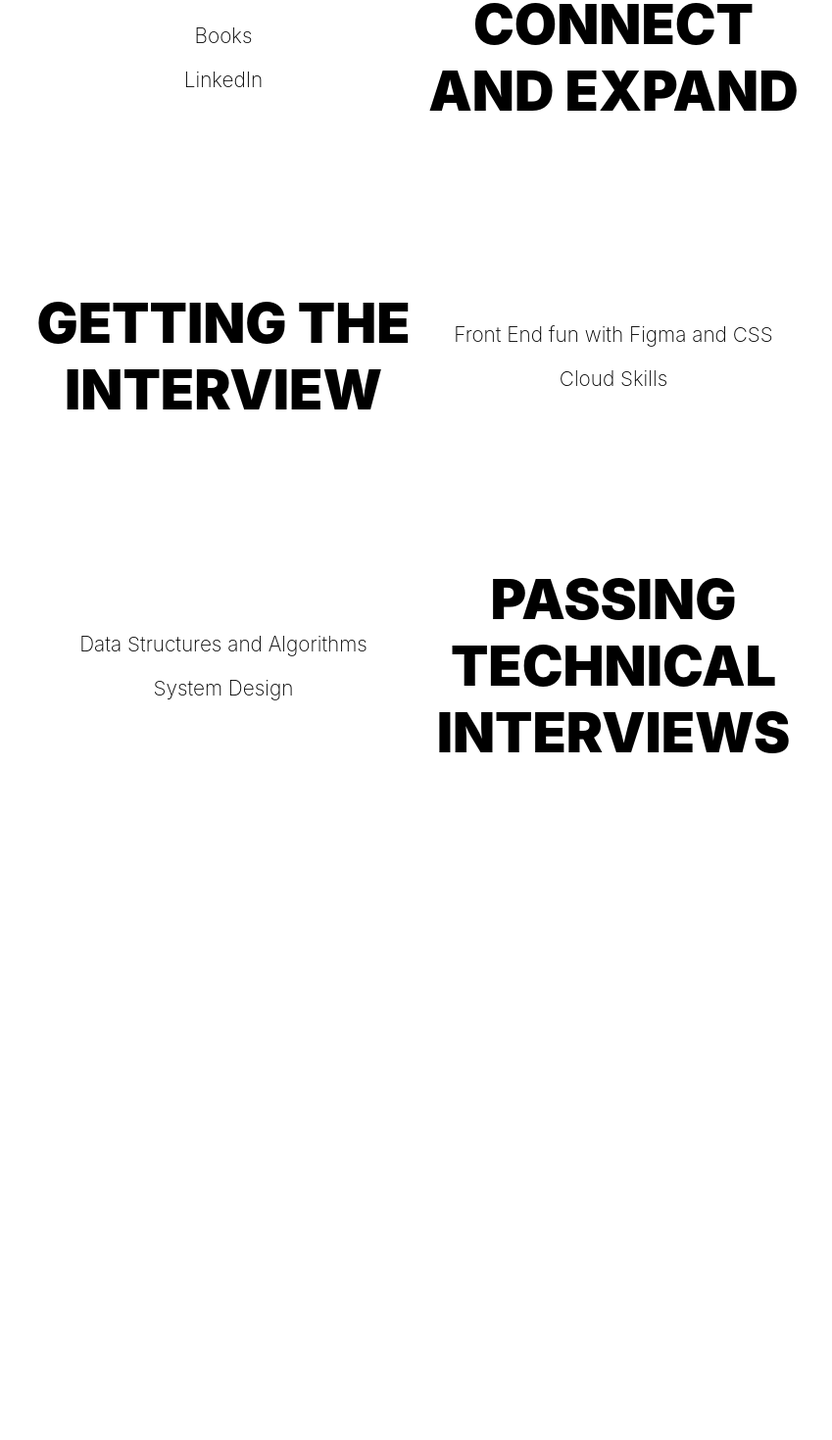
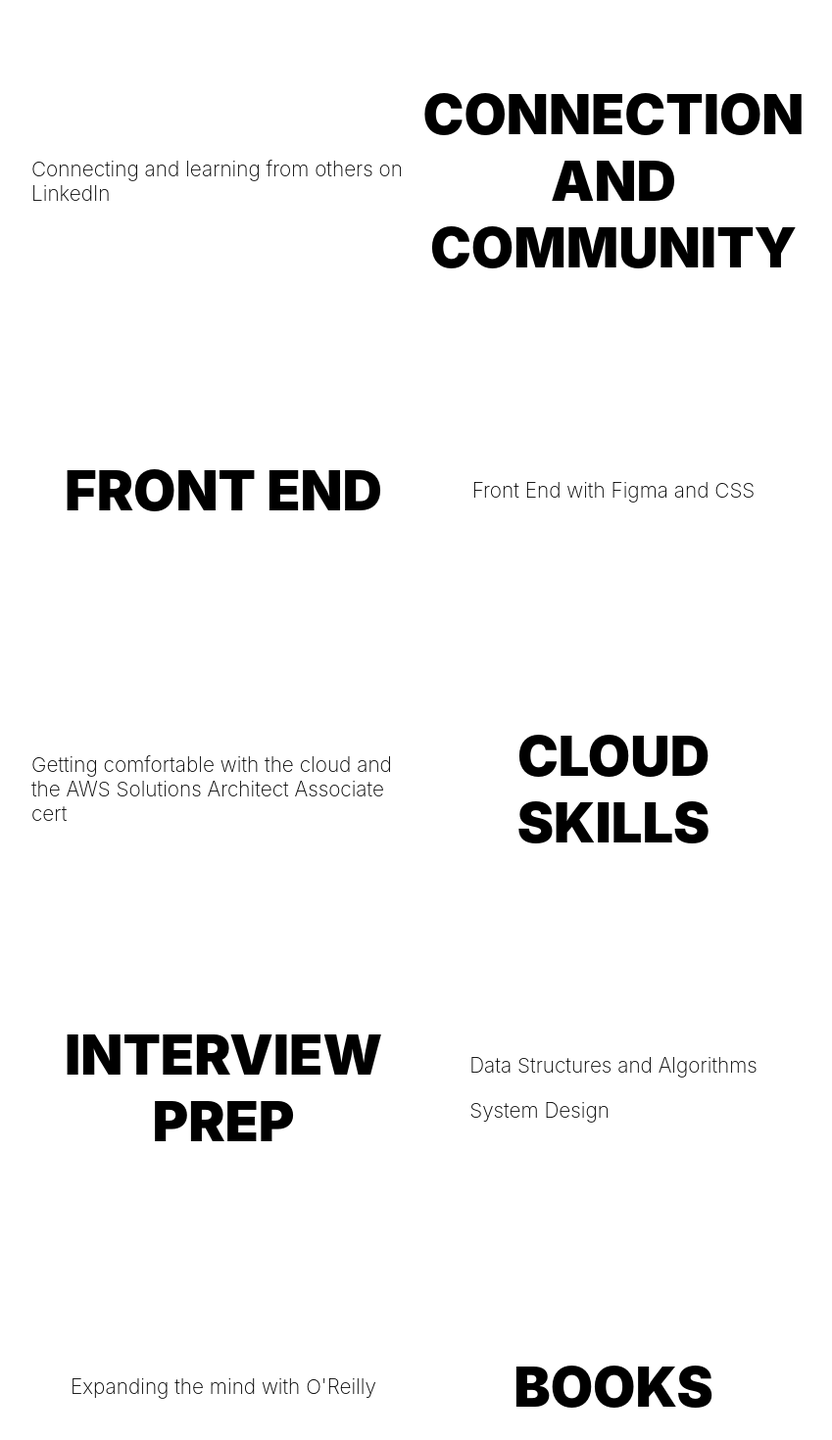
Before and after one commit to benassiPb/beginnersmindjavascript, a React (Create React App) app: page / in a window 1280 px wide. Shown: the part 600-2070 px from the top of the page at 98% size, without its empty margins (213-1062 px from the left). Before the commit the page ends 1471 px from the top, so only its background shows below. Built offline with nearby package versions, Linux system fonts and the light colour scheme; a web font is replaced by a local one.

Commit message:
wireframe writing pages

```diff
--- a/src/App.css
+++ b/src/App.css
@@ -49,14 +49,22 @@ a {
 }
 
 .title {
-  font-size: 22px;
+  font-size: 18px;
   padding-left: 10px;
+}
+
+.align-left {
+  text-align: left;
+}
+.align-right {
+  text-align: right;
 }
 
 .cursive {
   font-family: Arizonia;
-  font-size: 2rem;
+  font-size: 1.5rem;
   padding-left: 10px;
+  padding-right: 3px;
 }
 
 .nav-top-container {
@@ -214,6 +222,7 @@ a {
 }
 
 .grid-subtitle {
+  text-align: left;
 }
 
 .width-max-800 {
@@ -222,6 +231,10 @@ a {
 
 .width-min-500 {
   min-width: 500px;
+}
+
+.margin-top-50 {
+  margin-top: 50px;
 }
 
 .posts-container {
@@ -245,6 +258,19 @@ a {
   font-size: 1.3rem;
 }
 
+.single-post-page-container {
+  display: flex;
+  justify-content: center;
+}
+
+.single-post-container {
+  max-width: 500px;
+}
+
+.align-center {
+  text-align: center;
+}
+
 .reverse-wrap {
   flex-wrap: wrap-reverse;
 }
@@ -260,6 +286,9 @@ a {
 
 .postslist-title {
   line-height: 2rem;
+  font-size: 1.2rem;
+  font-weight: 300;
+  cursor: pointer;
 }
 /* test */
 
--- a/src/Posts.js
+++ b/src/Posts.js
@@ -46,12 +46,13 @@ function Posts() {
                 <AiOutlineAlignLeft fontSize="1.1em" />
               </span>
             ) : (
-              <span className={["padding-30"]}>
+              <span className="padding-30">
                 <AiOutlineAlignLeft color="gray" />
               </span>
             )}
           </div>
         </div>
+
 
         {postView === "list" ? <PostsList /> : null}
         {postView === "single" ? (
--- a/src/PostsGrid.js
+++ b/src/PostsGrid.js
@@ -5,7 +5,12 @@ function PostsGrid() {
   return (
     <div className="grid-page-container">
       <div></div>
+
       <div className="width-max-800 width-min-500">
+        <div>
+          <h2 className="margin-top-50">writing</h2>
+          <p>reflections on programming and more</p>
+        </div>
         <div className="posts-container">
           <div className="posts-title-container">
             <p className=" posts-title"> Healthy Habits</p>
@@ -27,7 +32,7 @@ function PostsGrid() {
           <div className="posts-content-container">
             <div className=" posts-list">
               {postData.map((post) =>
-                post.subject === "Connect and Expand" ? (
+                post.subject === "Connection and Community" ? (
                   <div key={post.id}>
                     <p className="grid-subtitle">{post.title}</p>
                   </div>
@@ -36,20 +41,20 @@ function PostsGrid() {
             </div>
           </div>
           <div className="posts-title-container">
-            <p className=" posts-title"> Connect and Expand</p>
+            <p className=" posts-title"> Connection and Community</p>
           </div>
         </div>
 
         <div className="posts-container">
           <div className="posts-title-container">
-            <p className=" posts-title">Getting the Interview</p>
+            <p className=" posts-title">Front End</p>
           </div>
           <div className="posts-content-container">
             <div className=" posts-list">
               {postData.map((post) =>
-                post.subject === "Getting the Interview" ? (
+                post.subject === "Front End" ? (
                   <div key={post.id}>
-                    <p className="grid-subtitle">{post.title}</p>
+                    <p className="grid-subtitle"> {post.title}</p>
                   </div>
                 ) : null
               )}
@@ -61,16 +66,49 @@ function PostsGrid() {
           <div className="posts-content-container">
             <p className="posts-list">
               {postData.map((post) =>
-                post.subject === "Passing Technical Interviews" ? (
+                post.subject === "Cloud" ? (
                   <div key={post.id}>
-                    <p className="grid-subtitle">{post.title}</p>
+                    <p className="grid-subtitle"> {post.title}</p>
                   </div>
                 ) : null
               )}
             </p>
           </div>
           <div className="posts-title-container">
-            <p className=" posts-title"> Passing Technical Interviews</p>
+            <p className=" posts-title"> Cloud Skills</p>
+          </div>
+        </div>
+        <div className="posts-container">
+          <div className="posts-title-container">
+            <p className=" posts-title">Interview Prep</p>
+          </div>
+          <div className="posts-content-container">
+            <div className=" posts-list">
+              {postData.map((post) =>
+                post.subject === "Interviews" ? (
+                  <div key={post.id}>
+                    <p className="grid-subtitle"> {post.title}</p>
+                  </div>
+                ) : null
+              )}
+            </div>
+          </div>
+        </div>
+
+        <div className="posts-container reverse-wrap">
+          <div className="posts-content-container">
+            <p className="posts-list">
+              {postData.map((post) =>
+                post.subject === "Books" ? (
+                  <div key={post.id}>
+                    <p className="grid-subtitle"> {post.title}</p>
+                  </div>
+                ) : null
+              )}
+            </p>
+          </div>
+          <div className="posts-title-container">
+            <p className=" posts-title"> Books</p>
           </div>
         </div>
         {/* <div className="grid-post-container">
--- a/src/PostsList.js
+++ b/src/PostsList.js
@@ -8,9 +8,9 @@ function PostsList() {
         {samplePostsData.map((post) => {
           return (
             <div key={post.id}>
-              <h4 className="postslist-title">
+              <h2 className="postslist-title">
                 {post.postNumber}. {post.title}
-              </h4>
+              </h2>
             </div>
           );
         })}
--- a/src/data/postData.js
+++ b/src/data/postData.js
@@ -4,64 +4,106 @@ let postsData = [
     postNumber: 1,
     subject: "Healthy Habits",
     title: "Patience, patterns, and long term purpose",
-    content:
+    content: [
       "sample post content sample post content sample post content sample post content sample post content sample post content",
+      "second paragraph post content sample post content sample post content sample post content sample post content sample post content",
+      "third paragraph post content sample post content sample post content sample post content sample post content sample post content",
+      "fourth paragraph post content sample post content sample post content sample post content sample post content sample post content",
+      "fifth paragraph post content sample post content sample post content sample post content sample post content sample post content",
+    ],
   },
   {
     id: 2,
     postNumber: 2,
     subject: "Healthy Habits",
     title: "Takeaways from a 500+ hour software engineering bootcamp",
-    content:
+    content: [
       "sample post content sample post content sample post content sample post content sample post content sample post content",
+      "second paragraph post content sample post content sample post content sample post content sample post content sample post content",
+      "third paragraph post content sample post content sample post content sample post content sample post content sample post content",
+      "fourth paragraph post content sample post content sample post content sample post content sample post content sample post content",
+      "fifth paragraph post content sample post content sample post content sample post content sample post content sample post content",
+    ],
   },
   {
     id: 3,
     postNumber: 3,
-    subject: "Getting the Interview",
-    title: "Front End fun with Figma and CSS",
-    content:
+    subject: "Books",
+    title: "Expanding the mind with O'Reilly",
+    content: [
       "sample post content sample post content sample post content sample post content sample post content sample post content",
+      "second paragraph post content sample post content sample post content sample post content sample post content sample post content",
+      "third paragraph post content sample post content sample post content sample post content sample post content sample post content",
+      "fourth paragraph post content sample post content sample post content sample post content sample post content sample post content",
+      "fifth paragraph post content sample post content sample post content sample post content sample post content sample post content",
+    ],
   },
   {
     id: 4,
     postNumber: 4,
-    subject: "Getting the Interview",
-    title: "Cloud Skills",
-    content:
+    subject: "Front End",
+    title: "Front End with Figma and CSS",
+    content: [
       "sample post content sample post content sample post content sample post content sample post content sample post content",
+      "second paragraph post content sample post content sample post content sample post content sample post content sample post content",
+      "third paragraph post content sample post content sample post content sample post content sample post content sample post content",
+      "fourth paragraph post content sample post content sample post content sample post content sample post content sample post content",
+      "fifth paragraph post content sample post content sample post content sample post content sample post content sample post content",
+    ],
   },
+
   {
     id: 5,
     postNumber: 5,
-    subject: "Passing Technical Interviews",
-    title: "Data Structures and Algorithms",
-    content:
+    subject: "Cloud",
+    title:
+      "Getting comfortable with the cloud and the AWS Solutions Architect Associate cert",
+    content: [
       "sample post content sample post content sample post content sample post content sample post content sample post content",
+      "second paragraph post content sample post content sample post content sample post content sample post content sample post content",
+      "third paragraph post content sample post content sample post content sample post content sample post content sample post content",
+      "fourth paragraph post content sample post content sample post content sample post content sample post content sample post content",
+      "fifth paragraph post content sample post content sample post content sample post content sample post content sample post content",
+    ],
   },
   {
     id: 6,
     postNumber: 6,
-    subject: "Passing Technical Interviews",
-    title: "System Design",
-    content:
+    subject: "Interviews",
+    title: "Data Structures and Algorithms",
+    content: [
       "sample post content sample post content sample post content sample post content sample post content sample post content",
+      "second paragraph post content sample post content sample post content sample post content sample post content sample post content",
+      "third paragraph post content sample post content sample post content sample post content sample post content sample post content",
+      "fourth paragraph post content sample post content sample post content sample post content sample post content sample post content",
+      "fifth paragraph post content sample post content sample post content sample post content sample post content sample post content",
+    ],
   },
   {
     id: 7,
     postNumber: 7,
-    subject: "Connect and Expand",
-    title: "Books",
-    content:
+    subject: "Interviews",
+    title: "System Design",
+    content: [
       "sample post content sample post content sample post content sample post content sample post content sample post content",
+      "second paragraph post content sample post content sample post content sample post content sample post content sample post content",
+      "third paragraph post content sample post content sample post content sample post content sample post content sample post content",
+      "fourth paragraph post content sample post content sample post content sample post content sample post content sample post content",
+      "fifth paragraph post content sample post content sample post content sample post content sample post content sample post content",
+    ],
   },
   {
     id: 8,
     postNumber: 8,
-    subject: "Connect and Expand",
-    title: "LinkedIn",
-    content:
+    subject: "Connection and Community",
+    title: "Connecting and learning from others on LinkedIn",
+    content: [
       "sample post content sample post content sample post content sample post content sample post content sample post content",
+      "second paragraph post content sample post content sample post content sample post content sample post content sample post content",
+      "third paragraph post content sample post content sample post content sample post content sample post content sample post content",
+      "fourth paragraph post content sample post content sample post content sample post content sample post content sample post content",
+      "fifth paragraph post content sample post content sample post content sample post content sample post content sample post content",
+    ],
   },
 ];
 
```
Also changed, not shown: src/SinglePost.js (+44 -10 lines).
